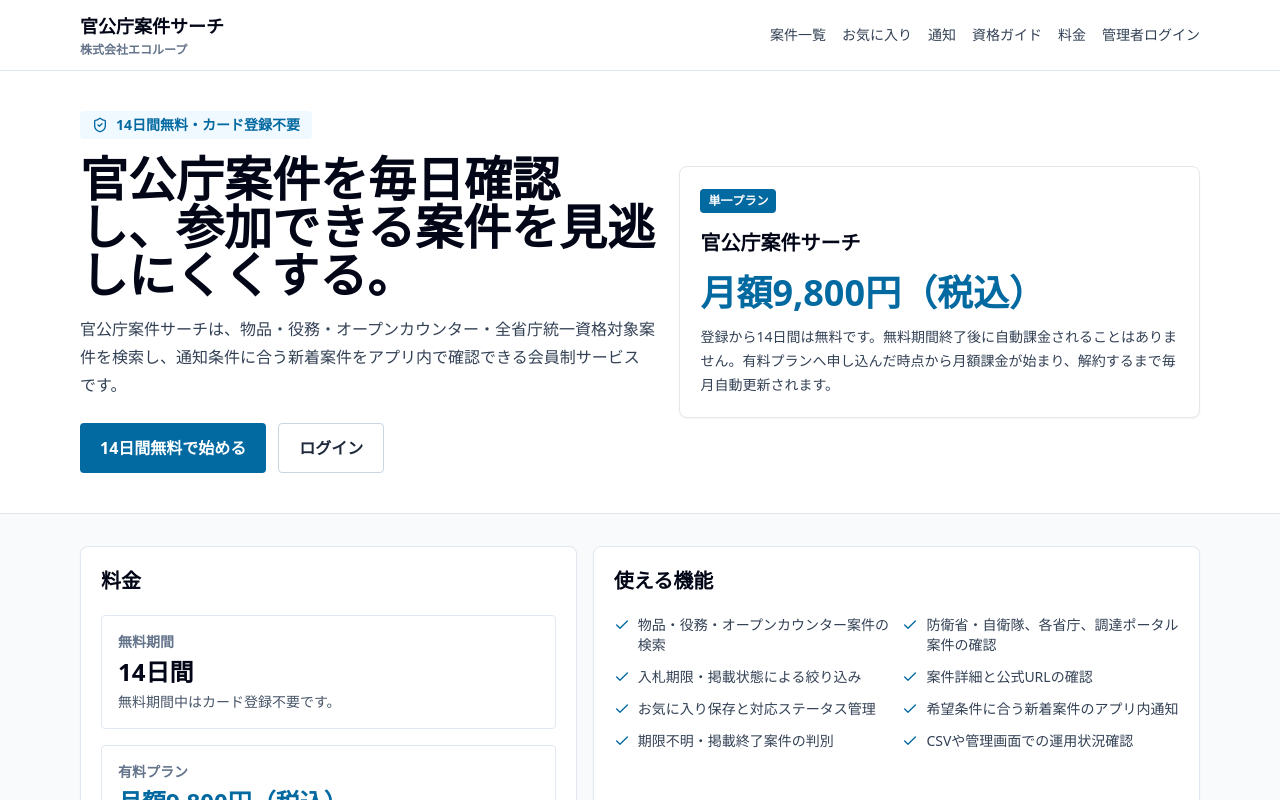
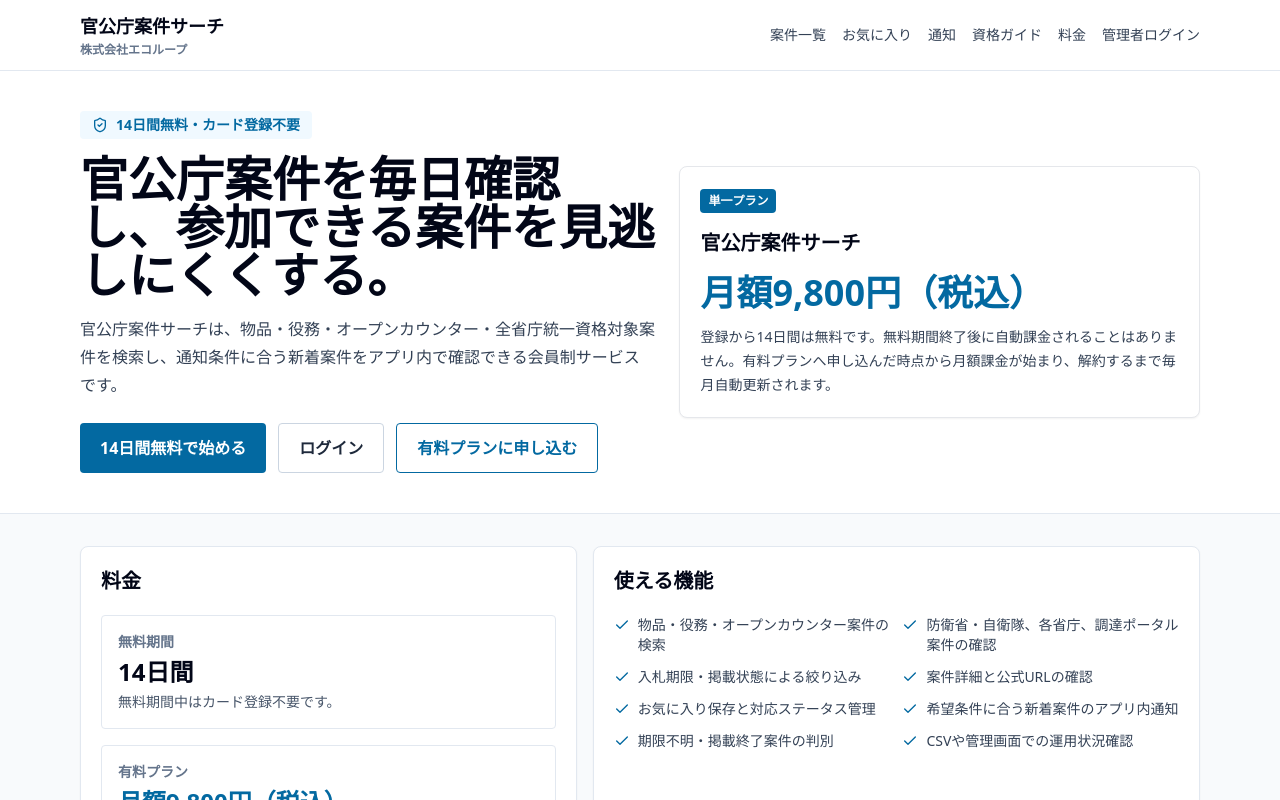
Before and after one commit to nyusatsu-ctrl/cheap-real-estate-search, a Next.js app: page /tenders/pricing in a window 1280 px wide. Shown: the top 800 px of the page. Built offline with nearby package versions, Linux system fonts and the light colour scheme; no server answers.

Commit message:
fix: route tender billing auth to tender supabase

```diff
--- a/app/tenders/auth/actions.ts
+++ b/app/tenders/auth/actions.ts
@@ -1,7 +1,7 @@
 "use server";
 
 import { redirect } from "next/navigation";
-import { createSupabaseServerClient } from "@/lib/supabase/server";
+import { createTenderSupabaseServerClient } from "@/lib/supabase/tenders-server";
 import { ensureTenderTrialForCurrentUser, ensureTenderTrialForUser } from "@/lib/tender-access";
 
 function requiredString(formData: FormData, key: string) {
@@ -25,7 +25,7 @@ function authErrorMessage(message: string) {
 }
 
 export async function signUpTenderMemberAction(formData: FormData) {
-  const supabase = await createSupabaseServerClient();
+  const supabase = await createTenderSupabaseServerClient();
   if (!supabase) redirect("/tenders/signup?error=setup");
 
   const email = requiredString(formData, "email");
@@ -44,7 +44,7 @@ export async function signUpTenderMemberAction(formData: FormData) {
 }
 
 export async function signInTenderMemberAction(formData: FormData) {
-  const supabase = await createSupabaseServerClient();
+  const supabase = await createTenderSupabaseServerClient();
   if (!supabase) redirect("/tenders/login?error=setup");
 
   const email = requiredString(formData, "email");
--- a/app/tenders/pricing/page.tsx
+++ b/app/tenders/pricing/page.tsx
@@ -1,6 +1,8 @@
 import Link from "next/link";
 import type { Metadata } from "next";
 import { Bell, Check, CreditCard, FileSearch, ShieldCheck, Star } from "lucide-react";
+import { startTenderCheckoutAction } from "@/app/tenders/billing/actions";
+import { getCurrentTenderAccess } from "@/lib/tender-access";
 import { TENDER_MONTHLY_PRICE_TEXT, TENDER_SERVICE_NAME, TENDER_TRIAL_DAYS } from "@/lib/tender-billing";
 import { tenderMetadata } from "@/lib/tender-metadata";
 
@@ -8,6 +10,8 @@ export const metadata: Metadata = tenderMetadata(
   "料金｜官公庁案件サーチ",
   "官公庁案件サーチは14日間無料、無料期間中カード登録不要。継続利用は月額9,800円（税込）です。"
 );
+
+export const dynamic = "force-dynamic";
 
 const features = [
   "物品・役務・オープンカウンター案件の検索",
@@ -20,7 +24,10 @@ const features = [
   "CSVや管理画面での運用状況確認"
 ];
 
-export default function TenderPricingPage() {
+export default async function TenderPricingPage() {
+  const access = await getCurrentTenderAccess();
+  const canStartCheckout = Boolean(access && access.subscriptionStatus !== "admin");
+
   return (
     <div className="bg-slate-50">
       <section className="border-b border-slate-200 bg-white">
@@ -43,6 +50,17 @@ export default function TenderPricingPage() {
               <Link href="/tenders/login" className="inline-flex items-center justify-center rounded border border-slate-300 bg-white px-5 py-3 font-bold text-slate-800 focus-ring">
                 ログイン
               </Link>
+              {canStartCheckout ? (
+                <form action={startTenderCheckoutAction}>
+                  <button className="inline-flex w-full items-center justify-center rounded border border-brand-700 bg-white px-5 py-3 font-bold text-brand-700 focus-ring sm:w-auto">
+                    有料プランに申し込む
+                  </button>
+                </form>
+              ) : (
+                <Link href="/tenders/login?next=/tenders/billing" className="inline-flex items-center justify-center rounded border border-brand-700 bg-white px-5 py-3 font-bold text-brand-700 focus-ring">
+                  有料プランに申し込む
+                </Link>
+              )}
             </div>
           </div>
 
--- a/lib/tender-access.ts
+++ b/lib/tender-access.ts
@@ -1,8 +1,7 @@
 import "server-only";
 import crypto from "node:crypto";
 import { redirect } from "next/navigation";
-import { createSupabaseServerClient } from "@/lib/supabase/server";
-import { createTenderSupabaseServiceRoleClient } from "@/lib/supabase/tenders-server";
+import { createTenderSupabaseServerClient, createTenderSupabaseServiceRoleClient } from "@/lib/supabase/tenders-server";
 import { TENDER_PRODUCT_CODE, TENDER_TRIAL_DAYS } from "@/lib/tender-billing";
 
 export type TenderSubscriptionStatus = "trialing" | "active" | "past_due" | "canceled" | "expired" | "admin";
@@ -242,7 +241,7 @@ async function getTenderAccessForUser(user: CommonAuthUser, options: { createTri
 }
 
 async function getCommonAuthUser(): Promise<CommonAuthUser | null> {
-  const supabase = await createSupabaseServerClient();
+  const supabase = await createTenderSupabaseServerClient();
   if (!supabase) {
     return {
       id: "demo-tender-user",
```
